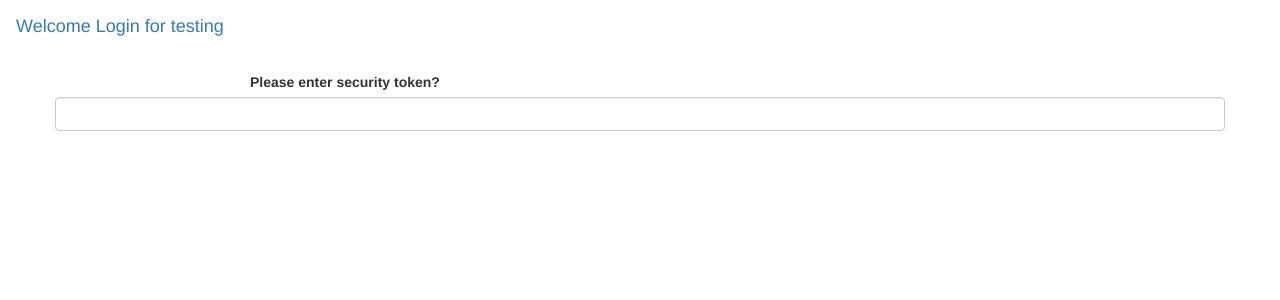
After one commit to AfricasTalkingTalent/January_2019_UiUx_Challenge, a Flask app: page /token in a window 1280 px wide. The commit adds this page. Shown: the top 300 px of the page. Run offline with Flask 2, Linux system fonts and the light colour scheme; a user stored in the database is signed in; some libraries are stand-ins or nearby versions.

Commit message:
working sending token

```diff
--- a/app/main/forms.py
+++ b/app/main/forms.py
@@ -8,16 +8,21 @@ class RegistrationForm(FlaskForm):
     username = StringField('Enter your username', validators=[Required()])
     phone_no = StringField('Your phone number',
                            validators=[Required()])
-    password = PasswordField('Password', validators=[Required(), EqualTo(
-        'password_confirm', message='Passwords must match')])
-    password_confirm = PasswordField(
-        'Confirm Passwords', validators=[Required()])
+    # password = PasswordField('Password', validators=[Required(), EqualTo(
+    #     'password_confirm', message='Passwords must match')])
+    # password_confirm = PasswordField(
+    #     'Confirm Passwords', validators=[Required()])
     submit = SubmitField('Sign Up')
 
-    def validate_email(self, data_field):
-        if User.query.filter_by(phone_no=data_field.data).first():
-            raise ValidationError('There is an account with that phone number')
+    # def validate_email(self, data_field):
+    #     if User.query.filter_by(phone_no=data_field.data).first():
+    #         raise ValidationError('There is an account with that phone number')
 
-    def validate_username(self, data_field):
-        if User.query.filter_by(username=data_field.data).first():
-            raise ValidationError('That username is taken')
+    # def validate_username(self, data_field):
+    #     if User.query.filter_by(username=data_field.data).first():
+    #         raise ValidationError('That username is taken')
+
+
+class TokenForm(FlaskForm):
+    token = StringField('Please enter security token?',
+                        validators=[Required()])
--- a/app/main/views.py
+++ b/app/main/views.py
@@ -1,8 +1,9 @@
-from flask import render_template, request, redirect, url_for
+from flask import render_template, request, redirect, url_for, session, Response
 from ..models import User
-from .forms import RegistrationForm
+from .forms import RegistrationForm, TokenForm
 from .. import db
-from random import choices
+import random
+import string
 
 from . import main
 
@@ -10,20 +11,61 @@ from . import main
 from ..request import send_sms
 
 
+def generate_token():
+    '''
+    generate random alphanumeric token upto 9 chars
+    '''
+    token = ''.join(random.choice(string.ascii_uppercase + string.digits)
+                    for i in range(9))
+    return token
+
+
+def send_token(name, phone_number, token):
+    '''
+    sends token to phone
+    '''
+    message = f"Thank {name} please confirm account with {token}."
+
+    responds = send_sms(message, phone_number)
+    print(responds)
+    return responds
+
+
 @main.route('/register', methods=["GET", "POST"])
 def register():
     form = RegistrationForm()
-    # if form.validate_on_submit():
+    if form.validate_on_submit():
+        phone_number = form.phone_no.data
+        username = form.username.data
+        # password = form.password.data
 
+        token = generate_token()
+        send_token(username, phone_number, token)
+
+        # session['phone_number'] = phone_number
+        # session['username'] = username
+        # session['password'] = password
+        # session['token'] = token
+        print(phone_number)
+        return redirect(url_for("main.token"))
     return render_template('register.html', reg_form=form)
+
+
+@main.route('/token', methods=["GET", 'POST'])
+def token():
+    tform = TokenForm()
+    if tform.validate_on_submit():
+        token = tform.token.data
+        # phone_number = session('phone_number')
+        # username = session('username')
+        # password = session('password')
+        # token_ori = session('token')
+        if token == token_ori:
+            print('great')
+    return render_template('token.html', tform=tform)
 
 
 @main.route('/')
 def index():
 
-    message = 'This is a tryx'
-    number = '+254712725144'
-
-    responds = send_sms(message, number)
-    print(responds)
-    return render_template('index.html', responds=responds)
+    return render_template('index.html')
--- a/app/templates/index.html
+++ b/app/templates/index.html
@@ -3,5 +3,4 @@
 {% block content %}
 
 <h1> Hello World </h1>
-{{ responds }}
 {% endblock%}
--- /dev/null
+++ b/app/templates/token.html
@@ -0,0 +1,17 @@
+{% extends 'base.html'%}
+{% import 'bootstrap/wtf.html' as wtf%}
+
+{% block content %}
+
+<div class="container">
+<div class="row">
+<div class="col-md-2"> </div>
+<div class="card w-50">
+
+    {{wtf.quick_form(tform)}}
+
+</div>
+<div class="col-md-2"></div>
+</div>
+</div>
+{% endblock%}
```
